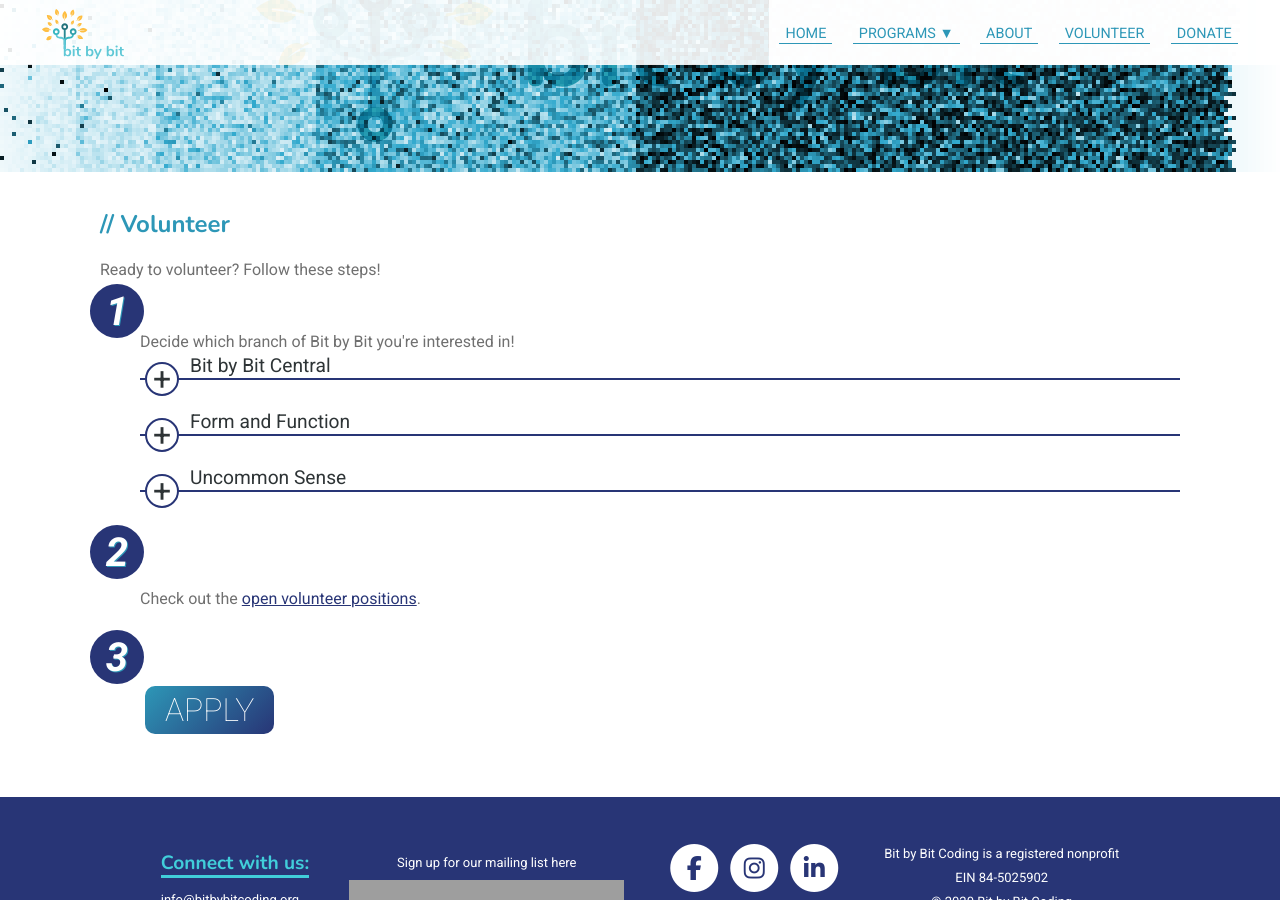
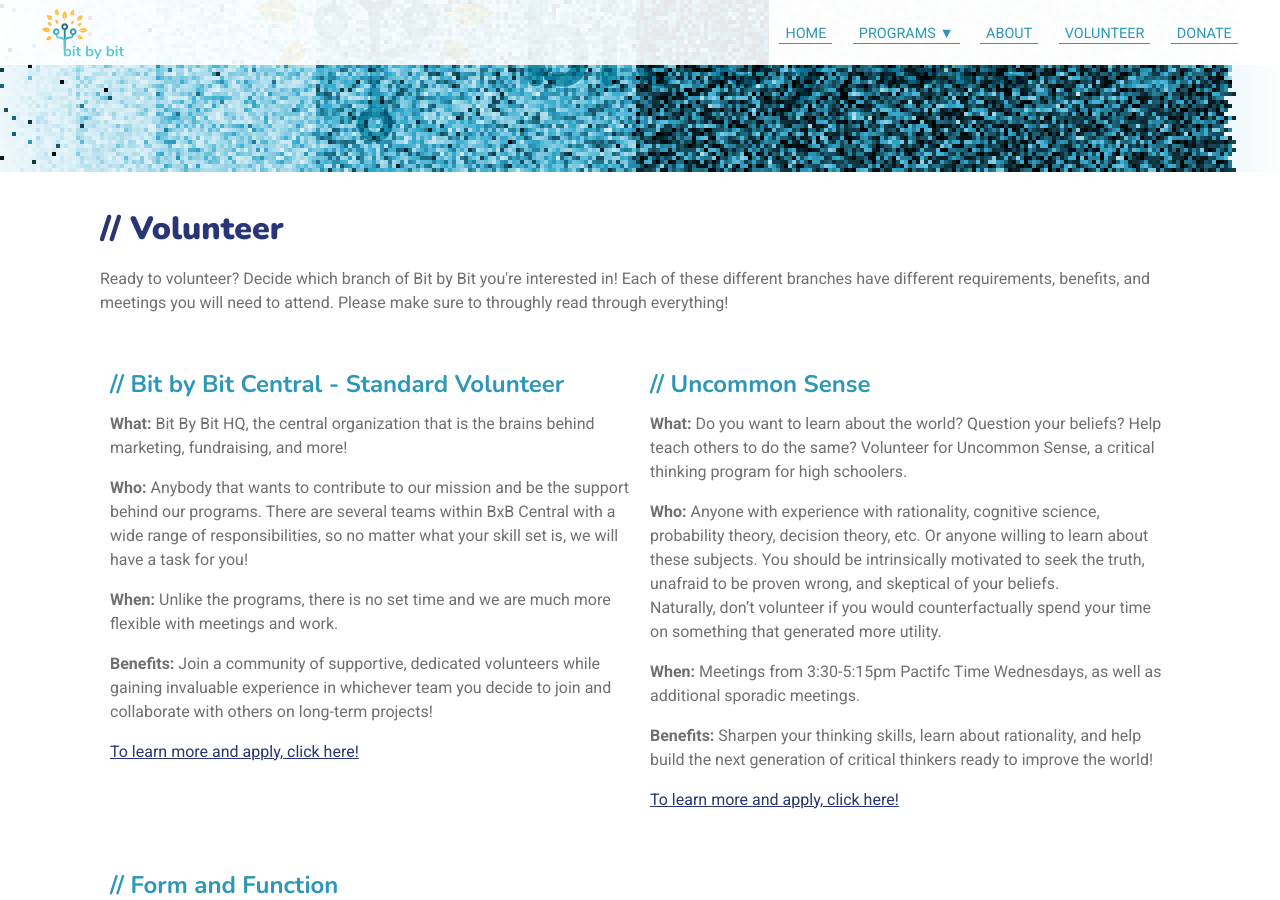
Before and after one commit to bit-by-bit-coding/bxb-website, a Jekyll site: the page built from volunteer.html, in a window 1280 px wide and 900 px high, scrolled down 193 px. Built offline with Jekyll 4.4.1, drawn with Linux system fonts in a browser that asks for light colours; nearby versions of some CDN libraries; some of the changed text lies outside the part shown; grey boxes are pictures that could not be loaded.

Commit message:
updating words and removing stuff
Updated the bxb standard info and us info and removed unnecessary stuff (the list, button) and updated the beggining blurb

```diff
--- a/volunteer.html
+++ b/volunteer.html
@@ -7,36 +7,55 @@
 style: volunteer.css
 ---
 
-<h2>Volunteer</h2>
-<p>Ready to volunteer? Follow these steps!</p>
-<ol class="steps">
-    <li>
-        Decide which branch of Bit by Bit you're interested in!
+<h1>Volunteer</h1>
+<p>
+    Ready to volunteer? Decide which branch of Bit by Bit you're interested in! Each of these different
+    branches have different requirements, benefits, and meetings you will need to attend. Please make sure
+    to throughly read through everything!
+</p>
 
-        <section class="volunteerblurb">
-            <details>
-                <summary>Bit by Bit Central</summary>
-                <p><strong>What:</strong> The brains behind marketing, fundraising, and more!
+<div class="details-container">
+
+    <div class="details-item">
+        <h2>Bit by Bit Central - Standard Volunteer</h2>
+        <p><strong>What:</strong> Bit By Bit HQ, the central organization that is the brains behind marketing,
+            fundraising, and more!
         </p>
         <p><strong>Who:</strong> Anybody that wants to contribute to our mission and be the support behind
-                    our
-                    programs. There are several teams within BxB Central with a wide range of responsibilities, so
-                    no
-                    matter what your skill set is, we will have a task for you!
+            our programs. There are several teams within BxB Central with a wide range of responsibilities,
+            so no matter what your skill set is, we will have a task for you!
         </p>
         <p><strong>When:</strong> Unlike the programs, there is no set time and we are much more flexible
-                    with
-                    meetings and work.
+            with meetings and work.
         </p>
-                <p><strong>Benefits:</strong> Join a community of supportive, dedicated volunteers while earning
-                    volunteer hours and gaining experience in whichever team you decide to join. Our mission is to
-                    diversify the programming community, but we also want to provide you with invaluable leadership
-                    skills!
+        <p><strong>Benefits:</strong> Join a community of supportive, dedicated volunteers while gaining
+            invaluable experience in whichever team you decide to join and collaborate with others on
+            long-term projects!
         </p>
-
-            </details>
-            <details>
-                <summary>Form and Function</summary>
+        <a href="{{ 'bxbstandardinfo.html' | relative_url | remove: '.html' }}">To learn more and apply, click here!</a>
+    </div>
+    <div class="details-item">
+        <h2>Uncommon Sense</h2>
+        <p><strong>What:</strong> Do you want to learn about the world? Question your beliefs? Help teach
+            others
+            to do the same? Volunteer for Uncommon Sense, a critical thinking program for high schoolers.
+        </p>
+        <p><strong>Who:</strong> Anyone with experience with rationality, cognitive science, probability
+            theory, decision theory, etc. Or anyone willing to learn about these subjects. You should be
+            intrinsically motivated to seek the truth, unafraid to be proven wrong, and skeptical of your beliefs. <br>
+            Naturally, don’t volunteer if you would counterfactually spend your time on something that generated
+            more utility.
+        </p>
+        <p><strong>When:</strong>
+            Meetings from 3:30-5:15pm Pactifc Time Wednesdays, as well as additional sporadic meetings.
+        </p>
+        <p><strong>Benefits:</strong> Sharpen your thinking skills, learn about rationality, and help
+            build the next generation of critical thinkers ready to improve the world!
+        </p>
+        <a href="{{ 'ffvolunteerinfo.html' | relative_url | remove: '.html' }}">To learn more and apply, click here!</a>
+    </div>
+    <div class="details-item">
+        <h2>Form and Function</h2>
         <p><strong>Important: Form and Function volunteer positions are currently full. Please check back
             later.
         </strong></p>
@@ -62,43 +81,6 @@
             and introduce middle schoolers to the power of code. We’ll teach you coding, communication, and
             instructional skills so you can gain invaluable experience in these fields!
         </p>
-
-            </details>
-            <details>
-                <summary>Uncommon Sense</summary>
-                <p><strong>What:</strong> Do you want to learn about the world? Question your beliefs? Help teach
-                    others
-                    to do the same? Volunteer for Uncommon Sense, a critical thinking program for high schoolers.
-                </p>
-                <p><strong>Who:</strong> Anyone with experience with rationality, cognitive science, probability
-                    theory,
-                    decision theory, etc. Or anyone willing to learn about these subjects. You should be
-                    intrinsically
-                    motivated to seek the truth, unafraid to be proven wrong, and skeptical of your beliefs.
-                    Naturally, don’t volunteer if you would counterfactually spend your time on something that
-                    generated
-                    more utility.
-                </p>
-                <p><strong>When:</strong> The program will happen once a week for one hour, but the specific times
-                    and
-                    days of the week are TBD.</p>
-                <p><strong>Benefits:</strong> Sharpen your thinking skills, learn about rationality, and help build
-                    the
-                    next generation of critical thinkers ready to improve the world!
-                </p>
-
-            </details>
-        </section>
-
-    </li>
-    <li>
-        <p>Check out the <a href="{{ 'volunteerinfo.html' | relative_url | remove: '.html' }}">open
-                volunteer positions</a>.
-        </p>
-    </li>
-    <li>
-        <a href="https://docs.google.com/forms/d/e/1FAIpQLSdeQS-f01BjjV78_TtXTntbJXLUjKtZBRu-zllyHffF6ytnMQ/viewform">
-            <button class="action-button largebutton">Apply</button>
-        </a>
-    </li>
-</ol>
+        <a href="{{ 'usvolunteerinfo.html' | relative_url | remove: '.html' }}">To learn more and apply, click here!</a>
+    </div>
+</div>
```
Lines whose indentation alone changed are shown as unchanged.
